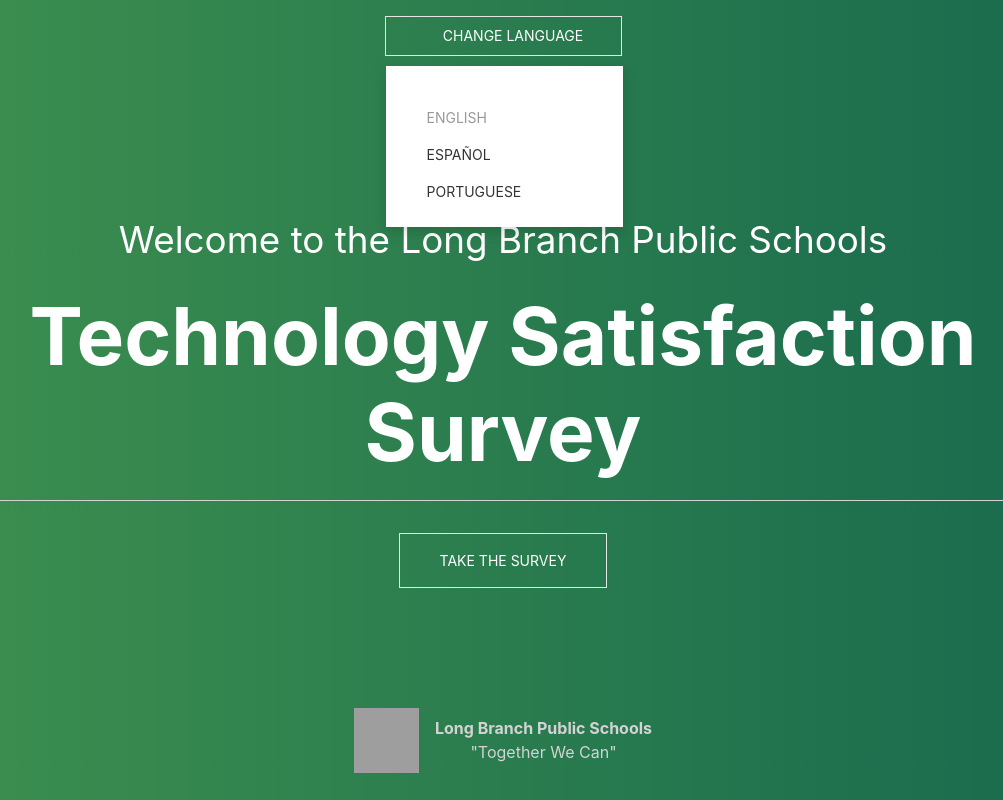
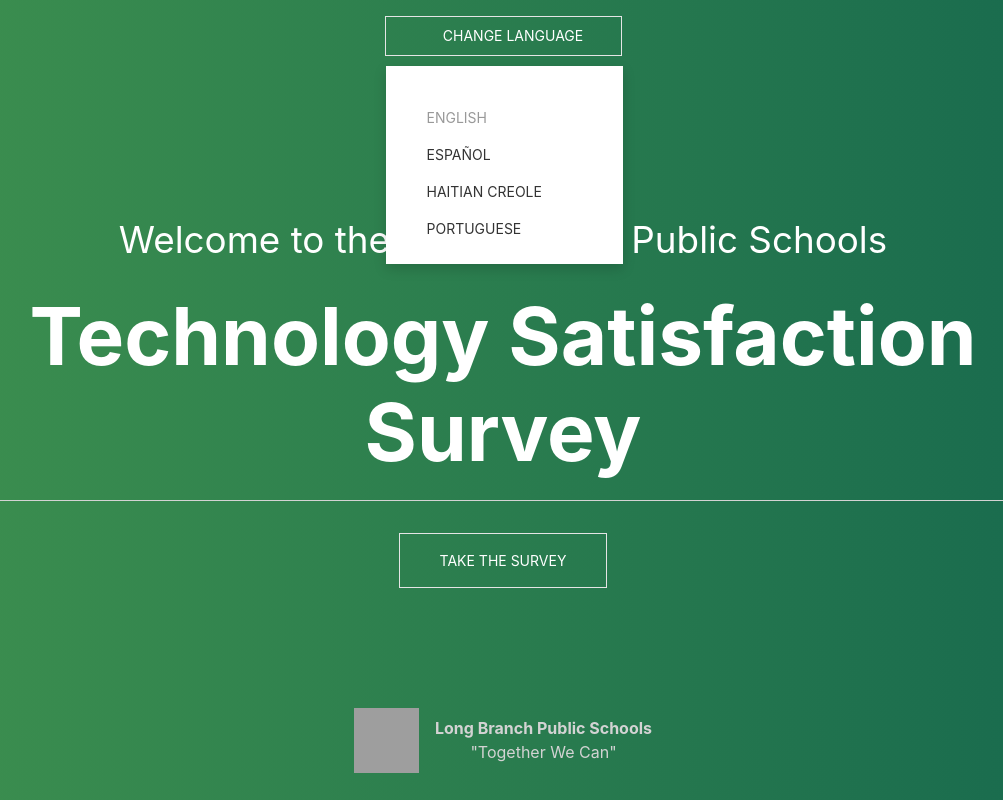
Before and after one commit to nfmastroianni/react-tech-surveys, a React (Create React App) app: page / in a window 1280 px wide. Both pictures are taken after a click on the button "CHANGE LANGUAGE". Shown: the whole page, without its empty margins (137-1140 px from the left). Built offline with nearby package versions, Linux system fonts and the light colour scheme; grey boxes are pictures that could not be loaded; some icons are missing.

Commit message:
adding haitian creole

```diff
--- a/src/App.js
+++ b/src/App.js
@@ -12,10 +12,13 @@
   );
   useEffect(() => {
     setLanguage(cookies.get("i18next"));
+    console.log("language is: ", language);
     if (cookies.get("i18next") === "en") {
       setSurveyLink("https://forms.gle/fEZCW1XpYW6sbiqz7");
     } else if (cookies.get("i18next") === "es") {
       setSurveyLink("https://forms.gle/Uc9DLBnZmcTLmjJU8");
+    } else if (cookies.get("i18next") === "ht") {
+      setSurveyLink("https://forms.gle/7rAnbTHaydqF7xNY7");
     } else {
       setSurveyLink("https://forms.gle/YQuU2mewp1sYvtTD6");
     }
@@ -27,6 +30,8 @@
       setSurveyLink("https://forms.gle/fEZCW1XpYW6sbiqz7");
     } else if (e === "es") {
       setSurveyLink("https://forms.gle/Uc9DLBnZmcTLmjJU8");
+    } else if (e === "ht") {
+      setSurveyLink("https://forms.gle/7rAnbTHaydqF7xNY7");
     } else {
       setSurveyLink("https://forms.gle/YQuU2mewp1sYvtTD6");
     }
@@ -44,6 +49,12 @@
       name: "Español",
       country_code: "ES",
       flag_code: "es",
+    },
+    {
+      code: "ht",
+      name: "Haitian Creole",
+      country_code: "HT",
+      flag_code: "ht",
     },
     {
       code: "pt",
@@ -68,6 +79,9 @@
               {language === "es" && (
                 <span className="flag-icon flag-icon-es uk-margin-right"></span>
               )}
+              {language === "ht" && (
+                <span className="flag-icon flag-icon-ht uk-margin-right"></span>
+              )}
               {language === "pt" && (
                 <span className="flag-icon flag-icon-br uk-margin-right"></span>
               )}
@@ -77,11 +91,7 @@
               <ul style={{ margin: "0", padding: "0" }}>
                 {languages.map((lang) => {
                   return (
-                    <li
-                      key={lang.name}
-                      style={{ listStyle: "none" }}
-                      className=""
-                    >
+                    <li key={lang.name} style={{ listStyle: "none" }}>
                       <button
                         className="uk-button uk-button-text"
                         disabled={language === lang.code}
--- a/src/index.js
+++ b/src/index.js
@@ -16,7 +16,7 @@
     // the translations
     // (tip move them in a JSON file and import them,
     // or even better, manage them via a UI: https://react.i18next.com/guides/multiple-translation-files#manage-your-translations-with-a-management-gui)
-    supportedLngs: ["en", "es", "pt"],
+    supportedLngs: ["en", "es", "ht", "pt"],
     fallbackLng: "en",
     detection: {
       order: [
```
Also changed, not shown: public/assets/locales/ht/translation.json (added, +8 -0 lines).
